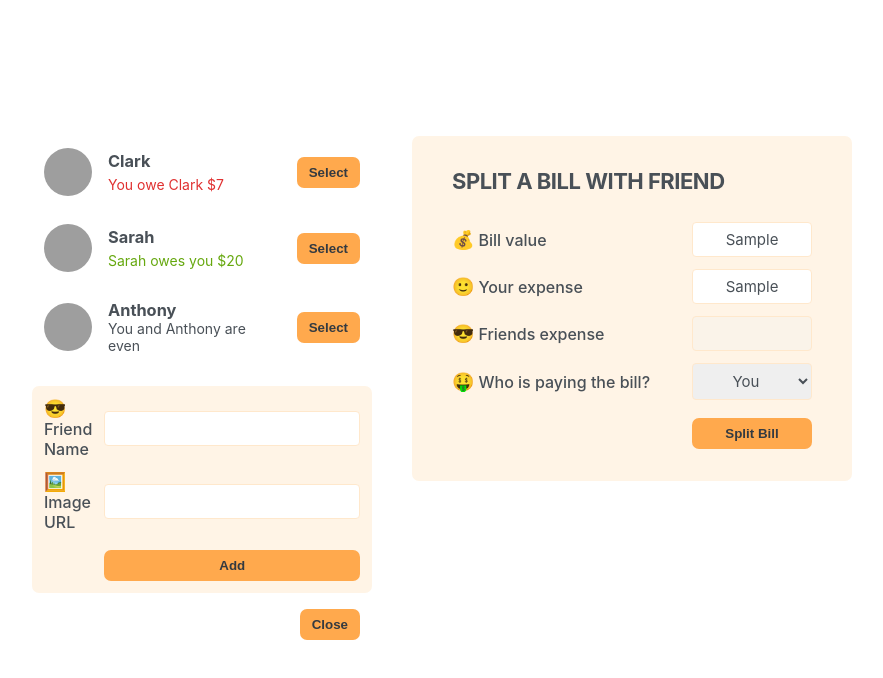
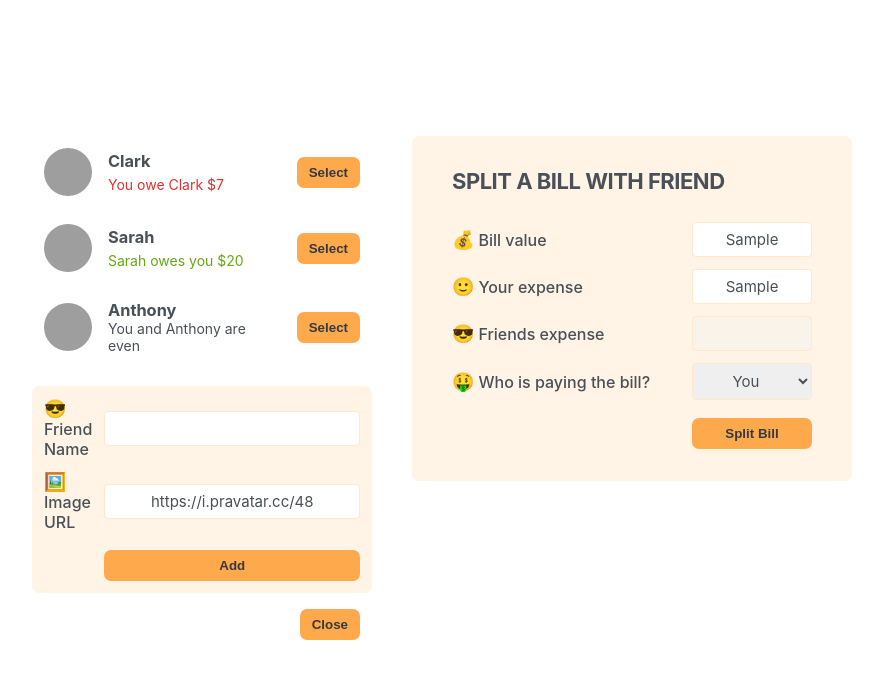
Before and after one commit to Rhyanlugo/buy-n-split, a React (Create React App) app: page / in a window 1280 px wide. Both pictures are taken after typing "Sample", "Sample" into the empty fields and a click on the button "Add Friend". Shown: the top 678 px of the page, without its empty margins (198-1081 px from the left). Built offline with nearby package versions, Linux system fonts and the light colour scheme; grey boxes are pictures that could not be loaded.

Commit message:
Implemented add friend section, changed css to allow more friends

```diff
--- a/src/App.js
+++ b/src/App.js
@@ -30,17 +30,23 @@
 }
 
 export default function App() {
+  const [friends, setFriends] = useState(initialFriends);
   const [showAddFriend, setshowAddFriend] = useState(false);
 
   function handleShowAddFriend() {
     setshowAddFriend((show) => !show);
   }
 
+  function handleAddFriend(friend) {
+    setFriends((friends) => [...friends, friend]);
+    setshowAddFriend(false);
+  }
+
   return (
     <div className="app">
       <div className="sidebar">
-        <FriendsList />
-        {showAddFriend && <FormAddFriend />}
+        <FriendsList friends={friends} />
+        {showAddFriend && <FormAddFriend onAddFriend={handleAddFriend} />}
         <Button onClick={handleShowAddFriend}>{showAddFriend ? "Close" : "Add Friend"}</Button>
       </div>
 
@@ -49,9 +55,7 @@
   );
 }
 
-function FriendsList() {
-  const friends = initialFriends;
-
+function FriendsList({ friends }) {
   return (
     <ul>
       {friends.map((friend) => (
@@ -86,14 +90,39 @@
   );
 }
 
-function FormAddFriend() {
+function FormAddFriend({ onAddFriend }) {
+  const [name, setName] = useState("");
+  const [image, setImage] = useState("https://i.pravatar.cc/48");
+
+  function handleSubmit(evnt) {
+    evnt.preventDefault();
+
+    if (!name || !image) {
+      return;
+    }
+
+    const id = crypto.randomUUID();
+
+    const newFriend = {
+      id,
+      name,
+      image: `${image}?u=${id}`,
+      balance: 0,
+    };
+
+    onAddFriend(newFriend);
+
+    setName("");
+    setImage("https://i.pravatar.cc/48");
+  }
+
   return (
-    <form className="form-add-friend">
+    <form className="form-add-friend" onSubmit={handleSubmit}>
       <label>😎Friend Name</label>
-      <input type="text" />
+      <input type="text" value={name} onChange={(evnt) => setName(evnt.target.value)} />
 
       <label>🖼️Image URL</label>
-      <input type="text" />
+      <input type="text" value={image} onChange={(evnt) => setImage(evnt.target.value)} />
 
       <Button>Add</Button>
     </form>
--- a/src/index.css
+++ b/src/index.css
@@ -13,12 +13,12 @@
 
 html {
   font-size: 62.5%;
-  font-family: -apple-system, BlinkMacSystemFont, "Segoe UI", Roboto, Oxygen,
-    Ubuntu, Cantarell, "Open Sans", "Helvetica Neue", sans-serif;
+  font-family: -apple-system, BlinkMacSystemFont, "Segoe UI", Roboto, Oxygen, Ubuntu, Cantarell,
+    "Open Sans", "Helvetica Neue", sans-serif;
 }
 
 body {
-  height: 100vh;
+  min-height: 100vh;
   color: #495057;
   display: flex;
   align-items: center;
@@ -55,6 +55,8 @@
   gap: 0.4rem;
   font-size: 1.4rem;
   margin-bottom: 2rem;
+  max-height: 500px;
+  overflow-y: auto;
 }
 
 .sidebar li {
```
